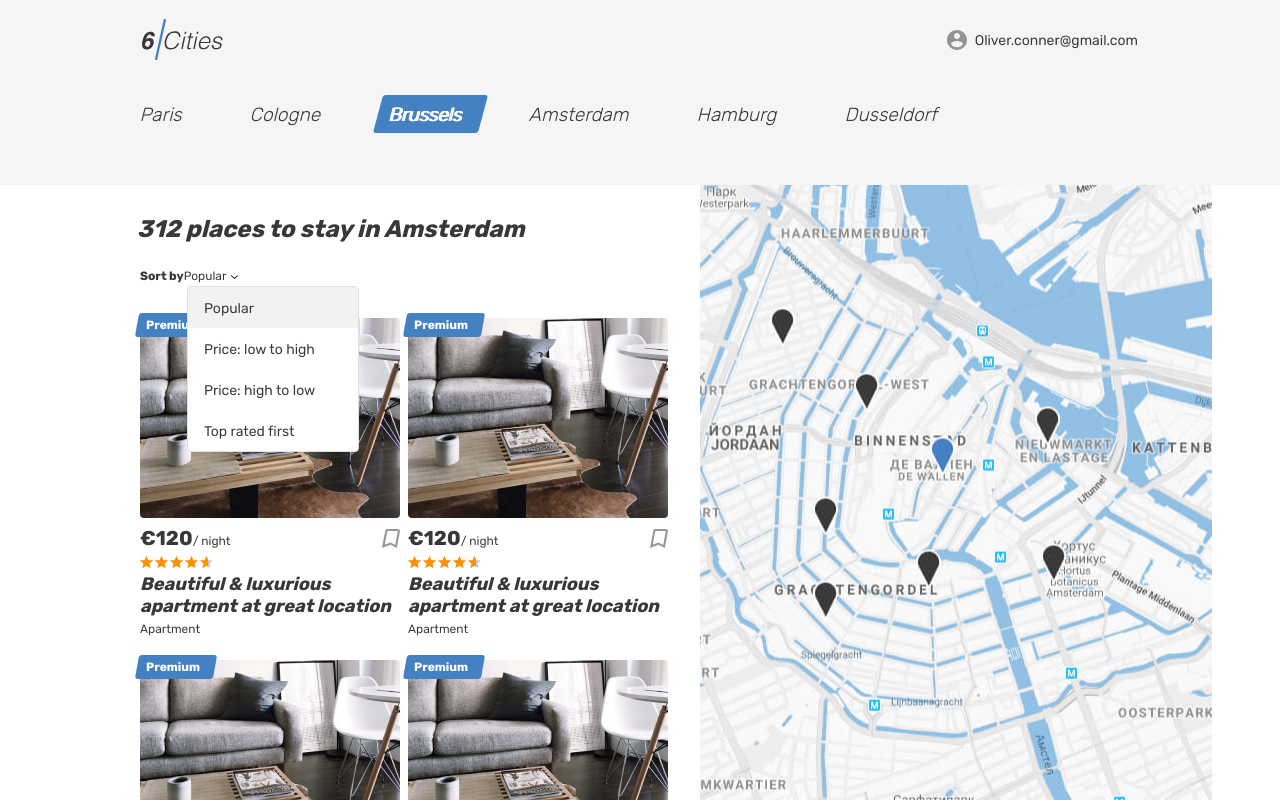
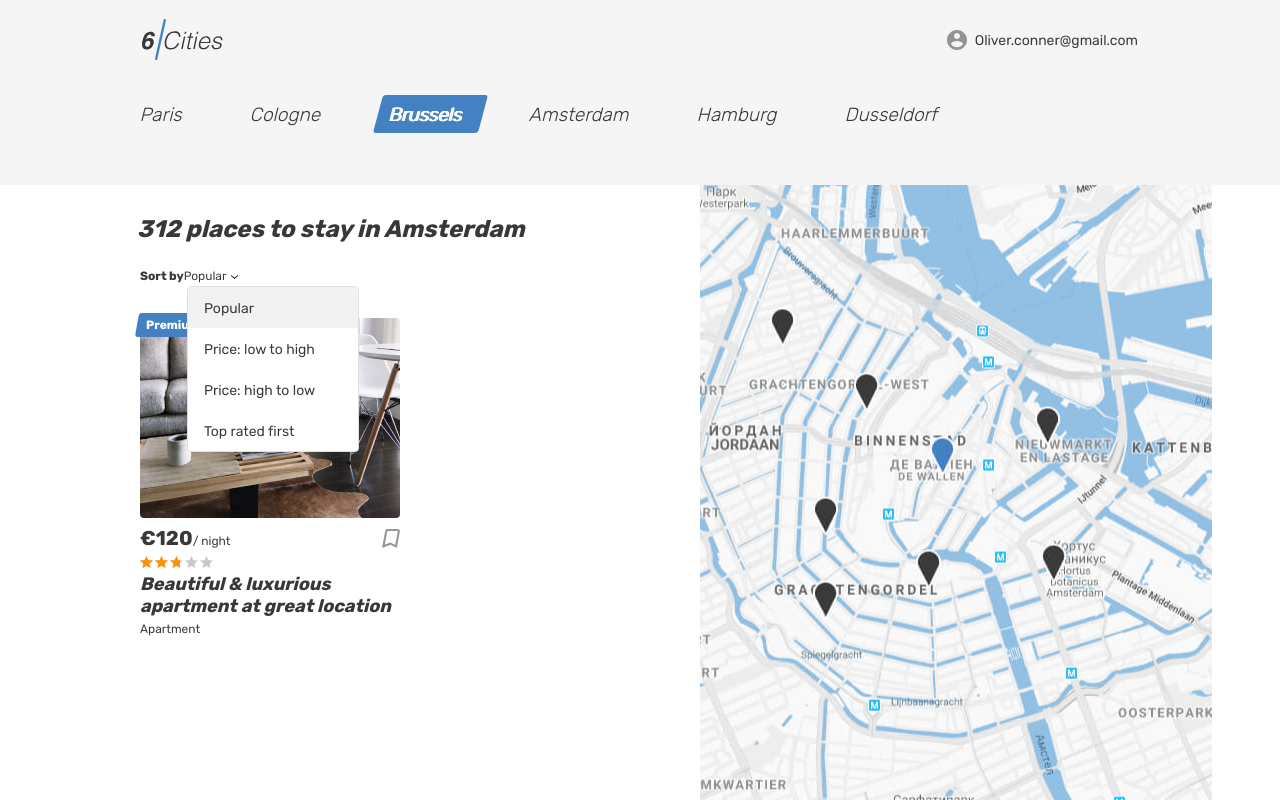
Before and after one commit to PElfimov/182558-six-cities-2, a React app: page / in a window 1280 px wide. Built offline with nearby package versions, Linux system fonts and the light colour scheme.

Commit message:
in progress

```diff
--- a/src/components/mainPage/Cities/Cities.js
+++ b/src/components/mainPage/Cities/Cities.js
@@ -1,6 +1,5 @@
 import React from "react";
 import CityCard from "../CityCard/CityCard";
-
 
 export default function Cities() {
   return (
@@ -24,11 +23,11 @@ export default function Cities() {
             </ul>
           </form>
           <div className="cities__places-list places__list tabs__content">
-            <CityCard />
-            <CityCard />
-            <CityCard />
-            <CityCard />
-            <CityCard />
+            <CityCard
+              isPremium={true}
+              cost={120}
+              name='Beautiful & luxurious apartment at great location'
+              rating={55} />
 
           </div>
         </section>
--- a/src/components/mainPage/CityCard/CityCard.js
+++ b/src/components/mainPage/CityCard/CityCard.js
@@ -1,12 +1,25 @@
 import React from "react";
+import PropTypes from "prop-types";
 
+CityCard.propTypes = {
+  isPremium: PropTypes.bool,
+  cost: PropTypes.number.isRequired,
+  name: PropTypes.string.isRequired,
+  rating: PropTypes.number.isRequired,
+};
 
-export default function CityCard() {
+function Premium() {
+  return (
+    <div className="place-card__mark">
+      <span>Premium</span>
+    </div>
+  );
+}
+
+export default function CityCard(props) {
   return (
     <article className="cities__place-card place-card">
-      <div className="place-card__mark">
-        <span>Premium</span>
-      </div>
+      {props.isPremium && <Premium />}
       <div className="cities__image-wrapper place-card__image-wrapper">
         <a href="#">
           <img className="place-card__image" src="img/apartment-01.jpg" width="260" height="200"
@@ -16,7 +29,7 @@ export default function CityCard() {
       <div className="place-card__info">
         <div className="place-card__price-wrapper">
           <div className="place-card__price">
-            <b className="place-card__price-value">&euro;120</b>
+            <b className="place-card__price-value">&euro;{props.cost}</b>
             <span className="place-card__price-text">&#47;&nbsp;night</span>
           </div>
           <button className="place-card__bookmark-button button" type="button">
@@ -28,12 +41,12 @@ export default function CityCard() {
         </div>
         <div className="place-card__rating rating">
           <div className="place-card__stars rating__stars">
-            <span style={{width: `93%`}}></span>
+            <span style={{width: props.rating + `%`}}></span>
             <span className="visually-hidden">Rating</span>
           </div>
         </div>
         <h2 className="place-card__name">
-          <a href="#">Beautiful &amp; luxurious apartment at great location</a>
+          <a href="#">{props.name}</a>
         </h2>
         <p className="place-card__type">Apartment</p>
       </div>
```
